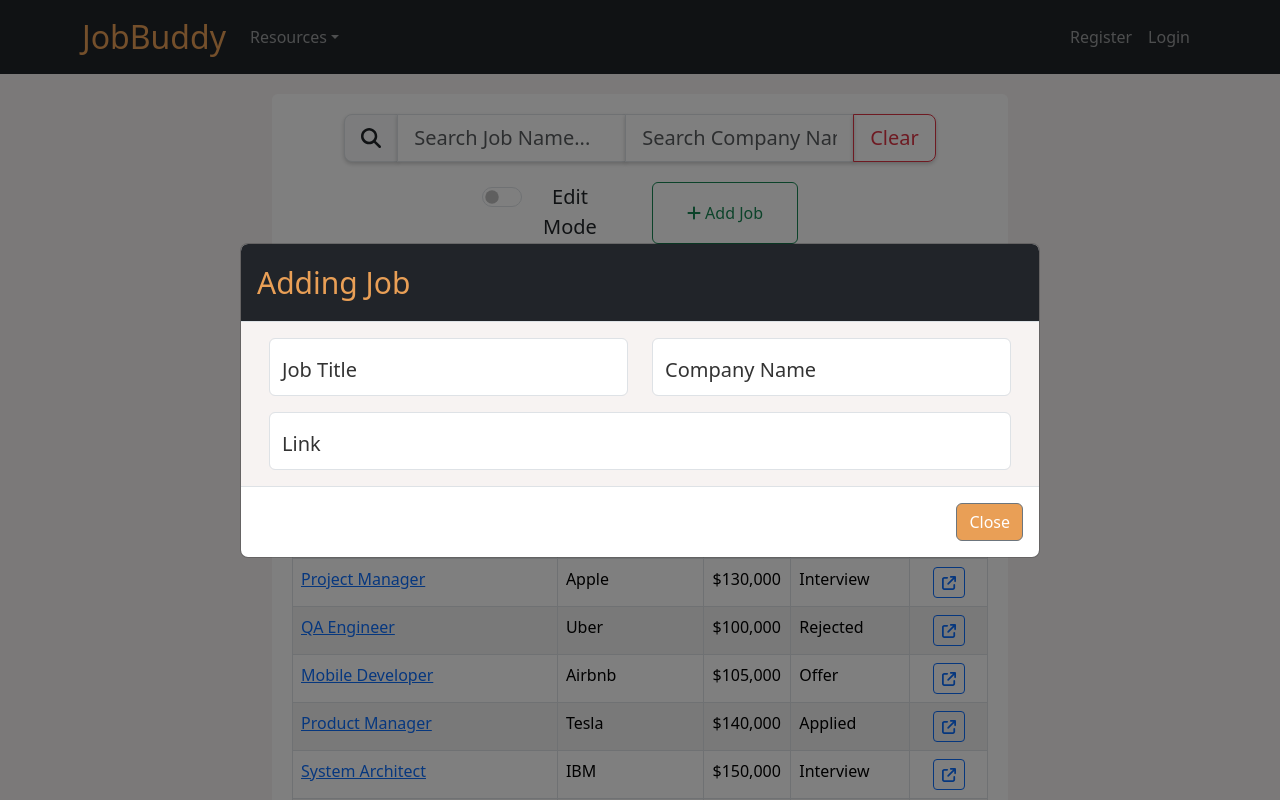
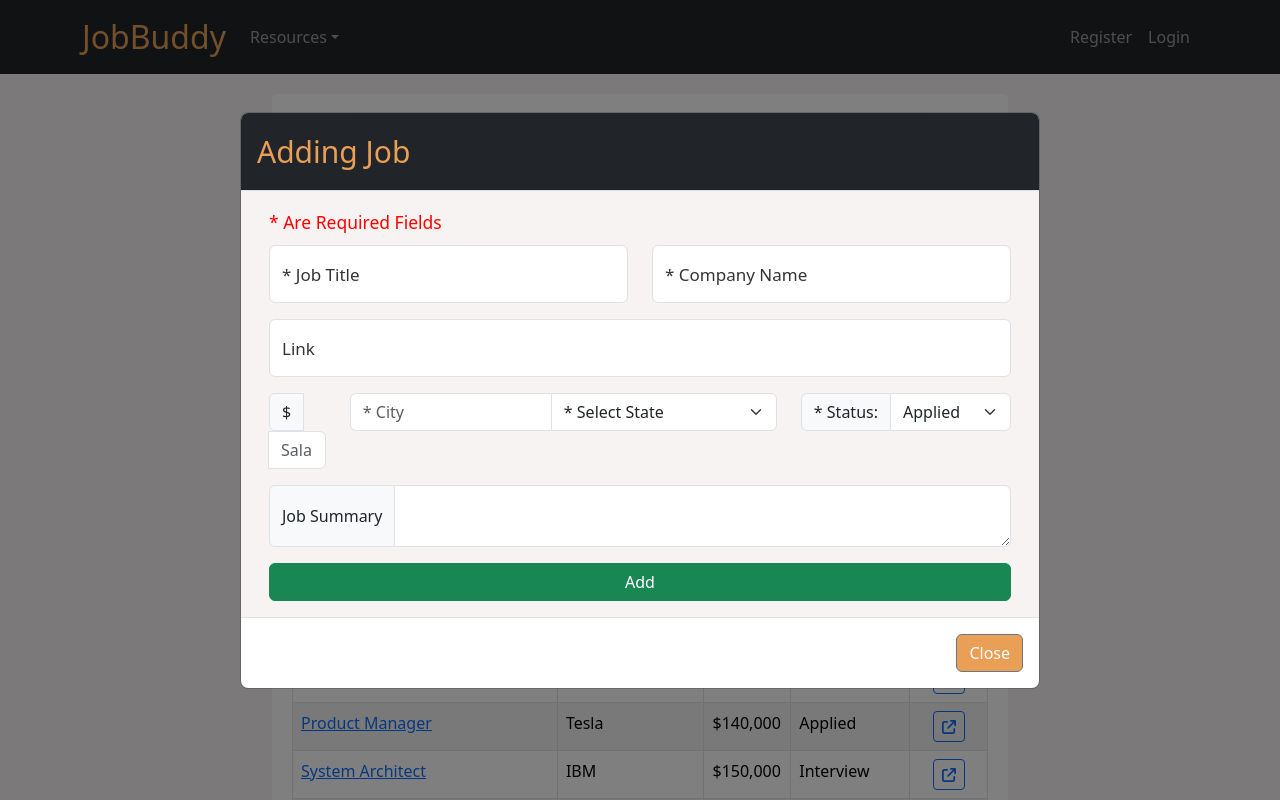
Before and after one commit to JustinDo720/JobBuddy, a React (Create React App) app: page / in a window 1280 px wide. Both pictures are taken after a click on the button "Add Job". Shown: the top 800 px of the page. Built offline with nearby package versions, Linux system fonts and the light colour scheme.

Commit message:
Created the Add Job modal form

```diff
--- a/src/JobTableAddJob.js
+++ b/src/JobTableAddJob.js
@@ -6,9 +6,111 @@ import Col from 'react-bootstrap/Col';
 import Form from 'react-bootstrap/Form';
 import FloatingLabel from 'react-bootstrap/FloatingLabel';
 import InputGroup from 'react-bootstrap/InputGroup';
+import { useState } from 'react'
 import './styles/modalStyle.css'
 
 function JobTableAddJob(props){
+
+    const [selectedStates, setSelectedStates] = useState('')
+
+    const states = [
+        { abbr: "AL", name: "Alabama" },
+        { abbr: "AK", name: "Alaska" },
+        { abbr: "AZ", name: "Arizona" },
+        { abbr: "AR", name: "Arkansas" },
+        { abbr: "CA", name: "California" },
+        { abbr: "CO", name: "Colorado" },
+        { abbr: "CT", name: "Connecticut" },
+        { abbr: "DE", name: "Delaware" },
+        { abbr: "FL", name: "Florida" },
+        { abbr: "GA", name: "Georgia" },
+        { abbr: "HI", name: "Hawaii" },
+        { abbr: "ID", name: "Idaho" },
+        { abbr: "IL", name: "Illinois" },
+        { abbr: "IN", name: "Indiana" },
+        { abbr: "IA", name: "Iowa" },
+        { abbr: "KS", name: "Kansas" },
+        { abbr: "KY", name: "Kentucky" },
+        { abbr: "LA", name: "Louisiana" },
+        { abbr: "ME", name: "Maine" },
+        { abbr: "MD", name: "Maryland" },
+        { abbr: "MA", name: "Massachusetts" },
+        { abbr: "MI", name: "Michigan" },
+        { abbr: "MN", name: "Minnesota" },
+        { abbr: "MS", name: "Mississippi" },
+        { abbr: "MO", name: "Missouri" },
+        { abbr: "MT", name: "Montana" },
+        { abbr: "NE", name: "Nebraska" },
+        { abbr: "NV", name: "Nevada" },
+        { abbr: "NH", name: "New Hampshire" },
+        { abbr: "NJ", name: "New Jersey" },
+        { abbr: "NM", name: "New Mexico" },
+        { abbr: "NY", name: "New York" },
+        { abbr: "NC", name: "North Carolina" },
+        { abbr: "ND", name: "North Dakota" },
+        { abbr: "OH", name: "Ohio" },
+        { abbr: "OK", name: "Oklahoma" },
+        { abbr: "OR", name: "Oregon" },
+        { abbr: "PA", name: "Pennsylvania" },
+        { abbr: "RI", name: "Rhode Island" },
+        { abbr: "SC", name: "South Carolina" },
+        { abbr: "SD", name: "South Dakota" },
+        { abbr: "TN", name: "Tennessee" },
+        { abbr: "TX", name: "Texas" },
+        { abbr: "UT", name: "Utah" },
+        { abbr: "VT", name: "Vermont" },
+        { abbr: "VA", name: "Virginia" },
+        { abbr: "WA", name: "Washington" },
+        { abbr: "WV", name: "West Virginia" },
+        { abbr: "WI", name: "Wisconsin" },
+        { abbr: "WY", name: "Wyoming" },
+      ];
+
+    const status = [
+        'Applied',
+        'Interview',
+        'Offer',
+        'Rejected'
+    ]
+
+    // Default dictionary keys of all <Form.Control name=''> attribute for us to use the spread operator
+    const [formData, setFormData] = useState({
+        job_name: '',
+        company_name: '',
+        link: '',
+        salary: '',
+        city: '',
+        state: '',
+        status: '',
+        job_summary: '',
+    });
+
+    const location = () => {
+        return `${formData.city}, ${formData.state}`;
+    };
+
+    const updateField = (e) => {
+        // These are set meaning you cannot change the name of these because you're essentially doing:
+        // e.target.name
+        // e.target.value
+        const { name, value } = e.target
+
+        // Using the spread operator
+        setFormData({
+            ...formData,
+            [name]:value
+        })
+    }
+
+    const submitForm = (e) => {
+        e.preventDefault()
+        let loc = location()
+
+        console.log(formData)
+        console.log(loc)
+
+        props.handleClose()
+    }
 
     return (
         <>
@@ -27,43 +129,111 @@ function JobTableAddJob(props){
             <Modal.Body style={{ fontSize: '20px' }}>
                 {/*
                     Fields:
-                        job_name (Text)
-                        company_name (Text)
-                        salary (Int)
+                        job_name (Text) (D)
+                        company_name (Text) (D)
+                        salary (Int) (D)
                         status (Dropdown selection)
-                        link (Text)
+                        link (Text) (D)
                         location (Country, State)
                         job_summary (Textarea)
 
                 */}
                 <Container>
+                    <Form onSubmit={ submitForm }>
+                        <Row className='mb-2'>
+                            <Col>
+                                <Form.Text id="required_fields" style={{color: 'red'}}>
+                                    * Are Required Fields
+                                </Form.Text>
+                            </Col>
+                        </Row>
                         <Row className="mb-3">
                             <Col>
                                 <FloatingLabel
                                     controlId="floatingJobTitle"
-                                label="Job Title"
-                                style={{ fontSize: '20px'}}
+                                    label="* Job Title"
+                                    style={{ fontSize: '17px'}}
                                 >
-                                <Form.Control type="text" placeholder="Software Engineer" />
+                                    <Form.Control type="text" name='job_name' value={formData.job_name} onChange={updateField} required placeholder="Software Engineer" />
                                 </FloatingLabel>
                             </Col>
                             <Col>
-                            <FloatingLabel controlId="floatingCtyName" label="Company Name" style={{ fontSize: '20px'}}>
-                                <Form.Control type="text" placeholder="Google" />
+                                <FloatingLabel controlId="floatingCtyName" label="* Company Name" style={{ fontSize: '17px'}}>
+                                    <Form.Control type="text" name='company_name' value={formData.company_name} onChange={updateField} required placeholder="Google" />
                                 </FloatingLabel>
                             </Col>
                         </Row>
-                    <Row>
+                        <Row className="mb-3">
                             <Col>
                                 <FloatingLabel
                                         controlId="floatingLink"
                                         label="Link"
-                                    style={{ fontSize: '20px'}}
+                                        style={{ fontSize: '17px'}}
                                     >
-                                    <Form.Control type="url" placeholder="#" />
+                                        <Form.Control type="url" name='link' value={formData.link} onChange={updateField} placeholder="#" />
                                 </FloatingLabel>
                             </Col>
                         </Row>
+                        <Row className="mb-3">
+                            <Col>
+                                <Form.Label htmlFor="inlineFormInputGroup" visuallyHidden>
+                                    Salary
+                                </Form.Label>
+                                <InputGroup>
+                                    <InputGroup.Text>$</InputGroup.Text>
+                                    <Form.Control type='text' name='salary' value={formData.salary} onChange={updateField} id="inlineFormInputGroup" placeholder="Salary" />
+                                </InputGroup>
+                            </Col>
+                            <Col xs='auto'>
+                                <Form.Label htmlFor="inlineFormInputGroup" visuallyHidden>
+                                    Location
+                                </Form.Label>
+                                <InputGroup>
+                                    <Form.Control type='text' name='city' value={formData.city} onChange={updateField} placeholder="* City" required/>
+                                    <Form.Select required name='state' value={formData.state} onChange={updateField}>
+                                        <option value=''>* Select State</option>
+                                        {states.map((state)=>(
+                                            <option value={state.name}>
+                                                {state.name}
+                                            </option>
+                                        ))}
+
+                                    </Form.Select>
+                                </InputGroup>
+                            </Col>
+                            <Col xs='auto'>
+                                <Form.Label htmlFor="inlineFormInputGroup" visuallyHidden>
+                                    Status
+                                </Form.Label>
+                                <InputGroup>
+                                    <InputGroup.Text>* Status:</InputGroup.Text>
+                                    <Form.Select required name='status' value={formData.status} onChange={updateField}>
+                                        {status.map((stat)=>(
+                                            <option value={stat}>
+                                                {stat}
+                                            </option>
+                                        ))}
+
+                                    </Form.Select>
+                                </InputGroup>
+                            </Col>
+                        </Row>
+                        <Row className='mb-3'>
+                            <Col>
+                            <InputGroup>
+                                <InputGroup.Text>Job Summary</InputGroup.Text>
+                                <Form.Control as="textarea" aria-label="job summary" name='job_summary' value={formData.job_summary} onChange={ updateField }/>
+                            </InputGroup>
+                            </Col>
+                        </Row>
+                        <Row >
+                            <Col className="d-grid gap-2" style={{ textAlign: 'center'}}>
+                                <Button variant='success' type='submit'>
+                                    Add{formData.job_name.length > 0 && formData.company_name.length > 0?`: ${formData.job_name} @ ${formData.company_name}`:''}
+                                </Button>
+                            </Col>
+                        </Row>
+                    </Form>
                 </Container>
             </Modal.Body>
             <Modal.Footer>
```
Also changed, not shown: 1 other file (tests, documents, lock files or other folders). Lines whose indentation alone changed are shown as unchanged.
